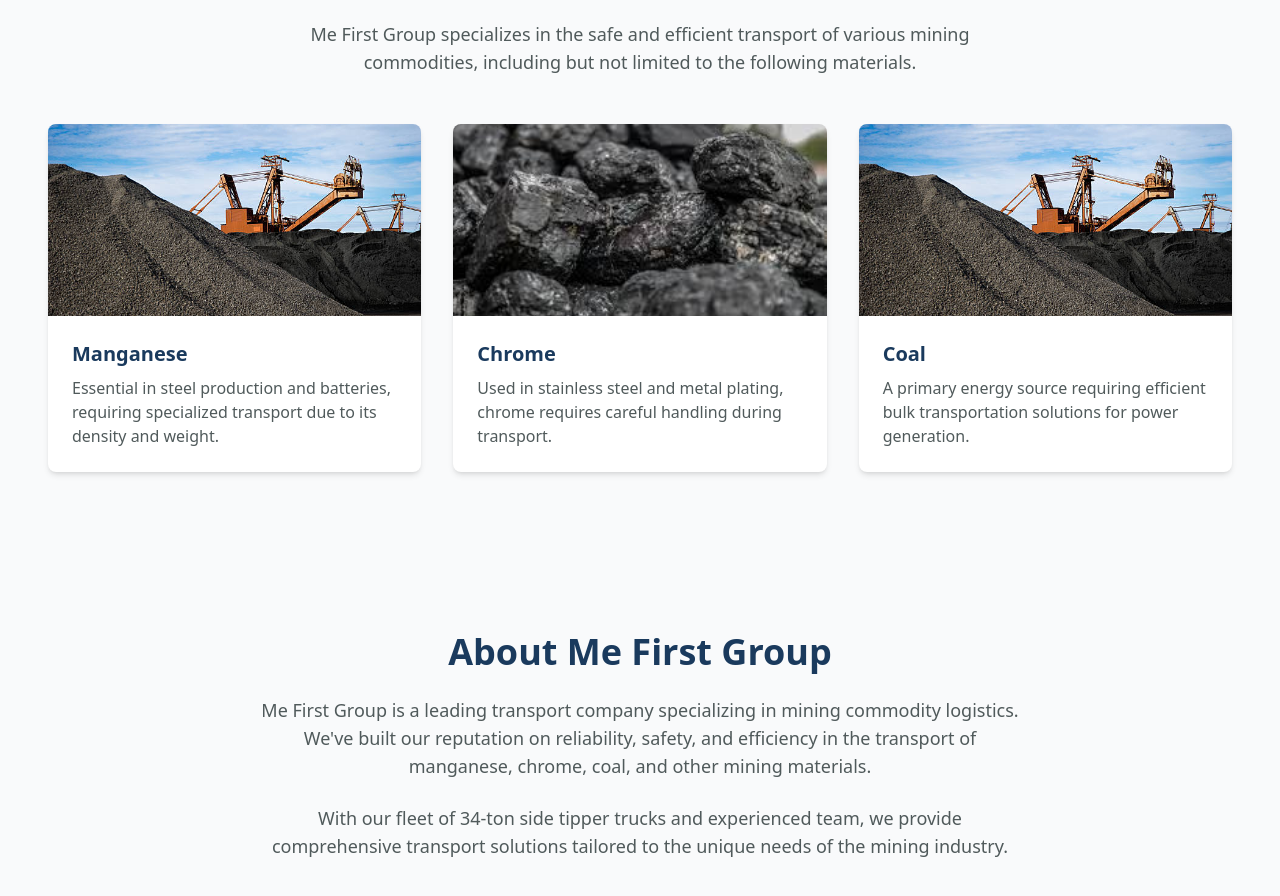
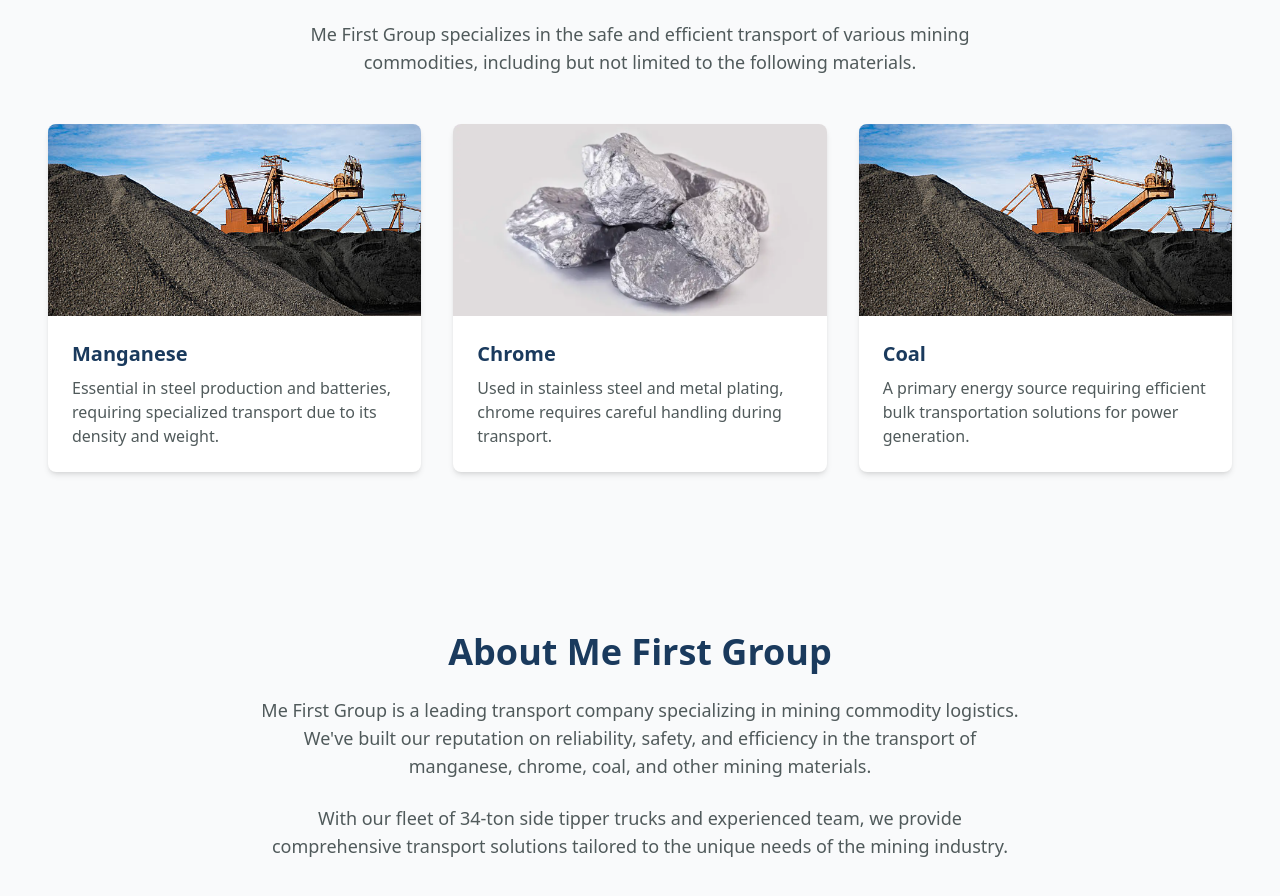
Before and after one commit to mukhethwam/me-first-group, a React (Vite) app: page / in a window 1280 px wide. Shown: the part 2506-3402 px from the top of the page. Built offline with nearby package versions, Linux system fonts and the light colour scheme.

Commit message:
Add Chrome option
Add a Chrome option.

```diff
--- a/src/components/MiningCommodities.tsx
+++ b/src/components/MiningCommodities.tsx
@@ -30,7 +30,7 @@ const MiningCommodities = () => {
     },
     {
       name: "Chrome",
-      image: "/lovable-uploads/a568f39e-bf53-460c-a1bc-a71db58516ef.png",
+      image: "/lovable-uploads/a1d1d01d-9c70-4406-9545-f3204082fdcd.png",
       description: "Used in stainless steel and metal plating, chrome requires careful handling during transport."
     },
     {
```
Also changed, not shown: public/lovable-uploads/a1d1d01d-9c70-4406-9545-f3204082fdcd.png (added).
